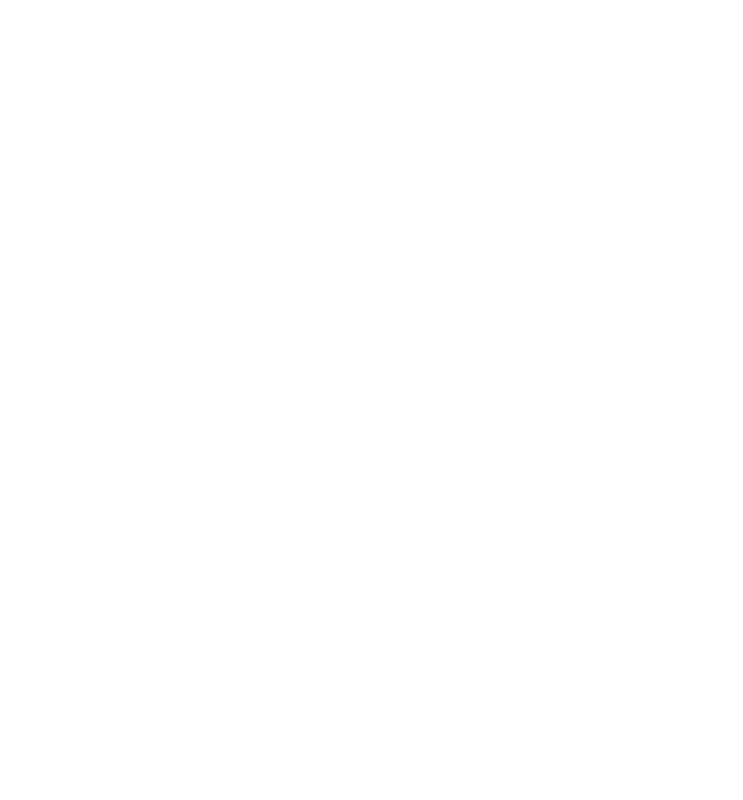
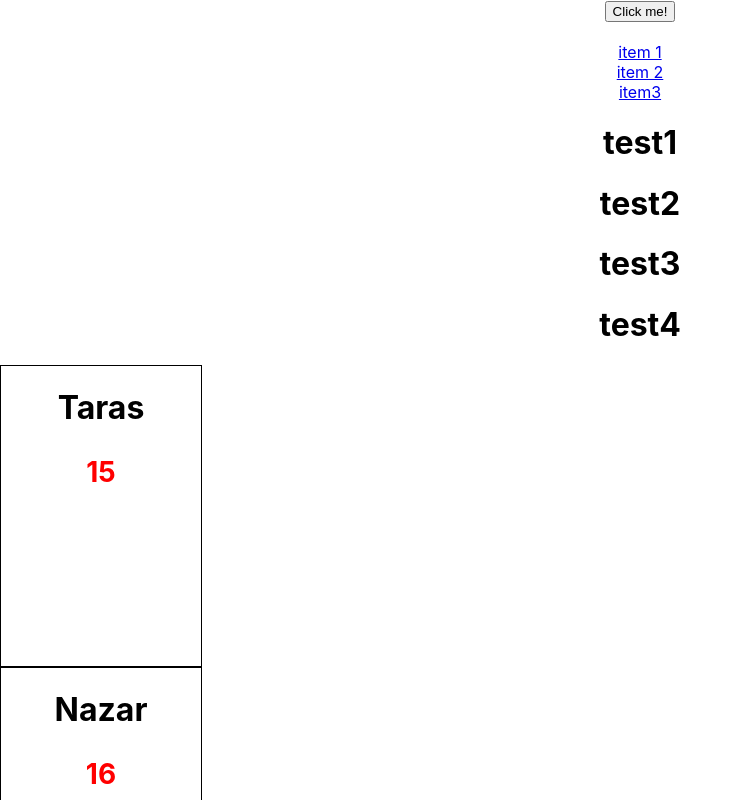
Before and after one commit to SpehtOlena/Lessons, a React (Create React App) app: page / in a window 1280 px wide. Shown: the top 800 px of the page, without its empty margins (0-743 px from the left). Built offline with nearby package versions, Linux system fonts and the light colour scheme.

Commit message:
Lesson_1

```diff
--- a/src/App.js
+++ b/src/App.js
@@ -1,9 +1,35 @@
 import './App.css';
+import ProductCard from './components/ProductCard';
+import { Menu } from './components/menu/Menu';
+
+const arr = [
+	'test1',
+	'test2',
+	'test3',
+	'test4',
+]
 
 function App() {
 	return (
 		<div className="App">
+			<button>Click me!</button>
+			<div className="">
+				<img src="" alt="" />
+			</div>
+			<table></table>
 
+			<Menu type={'vertical'} menuItems={['item 1', 'item 2', 'item3']}></Menu>
+
+			<h1>test1</h1><h1>test2</h1><h1>test3</h1><h1>test4</h1>
+
+			<ProductCard name={'Taras'} age={15} />
+			<ProductCard name={'Nazar'} age={16} />
+			<ProductCard name={'Vova'} age={'17'} />
+			<ProductCard name={'Olena'} age={'18'} />
+			<ProductCard name={'Andriy'} age={'19'} />
+			<ProductCard name={'Oleg'} age={'20'} />
+
+			1:13
 		</div>
 	);
 }
--- /dev/null
+++ b/src/components/ProductCard.css
@@ -0,0 +1,11 @@
+.productCard {
+	width: 200px;
+	height: 300px;
+	border: 1px solid #000;
+}
+
+.productCard-descriotion {
+	color: red;
+	font-size: 28px;
+	font-weight: bold;
+}
--- /dev/null
+++ b/src/components/ProductCard.js
@@ -0,0 +1,35 @@
+import './ProductCard.css'
+
+// const ProductCard = (props) => {
+// 	return (
+// 		<div className='productCard'>
+// 			<h1>
+// 				{props.name}
+// 			</h1>
+// 			<h2>{props.age}</h2>
+// 		</div>
+// 	)
+// }
+
+// function ProductCard(props) {
+// 	return (
+// 		<div>
+// 			<h1>{props.name}</h1>
+// 			<h3>{props.age}</h3>
+// 			<p>{props.number}</p>
+// 		</div>
+// 	)
+// }
+
+
+const ProductCard = ({ age, name }) => {
+	return (
+		<div className='productCard'>
+			<h1>
+				{name}
+			</h1>
+			<p className='productCard-descriotion'>{age}</p>
+		</div>
+	)
+}
+export default ProductCard;
--- /dev/null
+++ b/src/components/menu/Menu.js
@@ -0,0 +1,11 @@
+export const Menu = ({ menuItems, type }) => {
+	return (
+		<div>
+			<a href={menuItems[0]}>{menuItems[0]}</a>
+			<br />
+			<a href={menuItems[1]}>{menuItems[1]}</a>
+			<br />
+			<a href={menuItems[2]}>{menuItems[2]}</a>
+		</div>
+	)
+}
```
